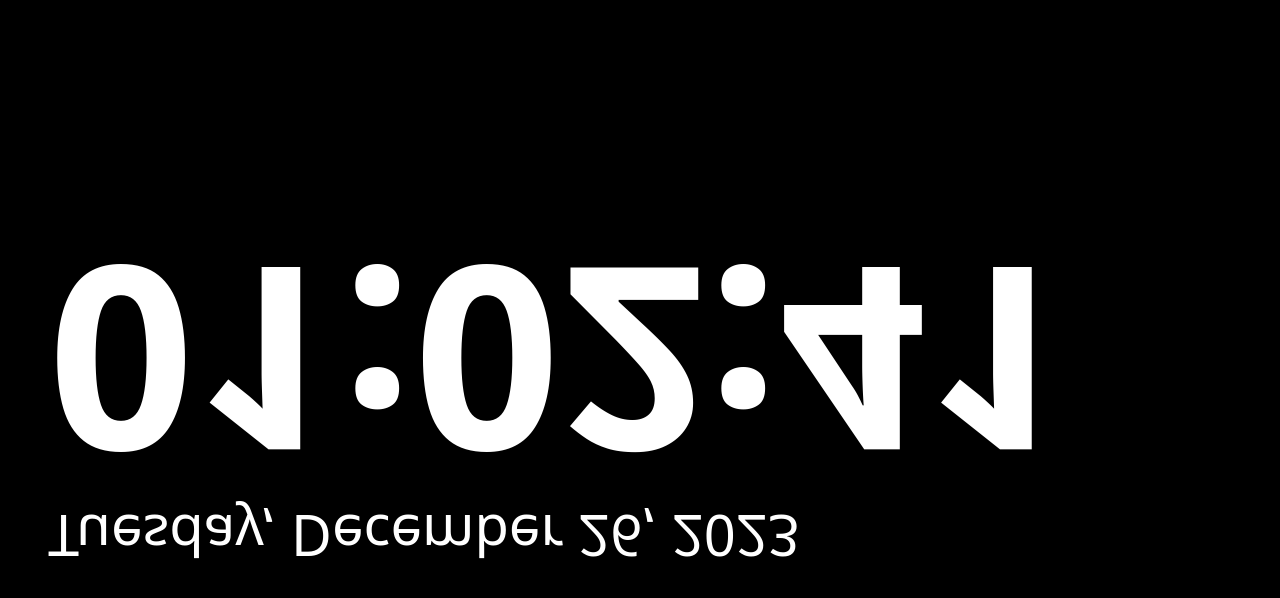
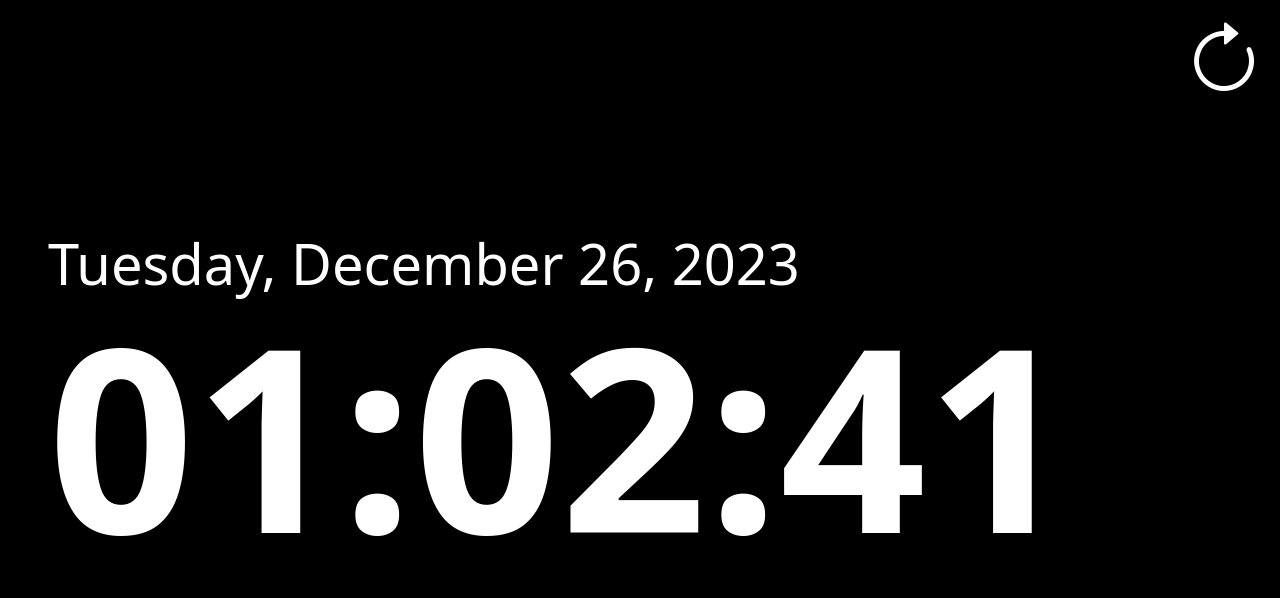
Before and after one commit to ddcreation/holobox, an Angular app: page /clock in a window 1280 px wide. Shown: the top 598 px of the page. Built offline with nearby package versions, Linux system fonts and the light colour scheme.

Commit message:
feat: :sparkles: Add screen icon

```diff
--- a/src/app/app.component.html
+++ b/src/app/app.component.html
@@ -1,3 +1,4 @@
 <main class="d-flex flex-column">
   <router-outlet></router-outlet>
+  <app-screen-icon></app-screen-icon>
 </main>
--- a/src/app/app.component.scss
+++ b/src/app/app.component.scss
@@ -3,3 +3,9 @@ main {
   width: 100%;
   overflow: hidden;
 }
+
+app-screen-icon {
+  position: absolute;
+  right: 1rem;
+  top: 0;
+}
--- a/src/app/app.component.ts
+++ b/src/app/app.component.ts
@@ -1,14 +1,15 @@
 import { Component } from '@angular/core';
 import { CommonModule } from '@angular/common';
 import { RouterOutlet } from '@angular/router';
+import { ScreenIconComponent } from './components/screen-icon/screen-icon.component';
 
 @Component({
   selector: 'app-root',
   standalone: true,
-  imports: [CommonModule, RouterOutlet],
+  imports: [CommonModule, RouterOutlet, ScreenIconComponent],
   templateUrl: './app.component.html',
-  styleUrl: './app.component.scss'
+  styleUrl: './app.component.scss',
 })
 export class AppComponent {
-  title = 'holobox';
+  title = 'Holobox';
 }
--- /dev/null
+++ b/src/app/components/screen-icon/screen-icon.component.html
@@ -0,0 +1 @@
+<div class="bi bi-{{ icon }}"></div>
--- /dev/null
+++ b/src/app/components/screen-icon/screen-icon.component.ts
@@ -0,0 +1,12 @@
+import { Component } from '@angular/core';
+
+@Component({
+  selector: 'app-screen-icon',
+  standalone: true,
+  imports: [],
+  templateUrl: './screen-icon.component.html',
+  styleUrl: './screen-icon.component.scss',
+})
+export class ScreenIconComponent {
+  public icon: string = 'arrow-clockwise';
+}
--- a/src/scss/layout.scss
+++ b/src/scss/layout.scss
@@ -8,9 +8,9 @@ main {
   width: 100%;
 
   // Mirror
-  -moz-transform: scale(1, -1);
-  -webkit-transform: scale(1, -1);
-  -o-transform: scale(1, -1);
-  -ms-transform: scale(1, -1);
-  transform: scale(1, -1);
+  // -moz-transform: scale(1, -1);
+  // -webkit-transform: scale(1, -1);
+  // -o-transform: scale(1, -1);
+  // -ms-transform: scale(1, -1);
+  // transform: scale(1, -1);
 }
--- a/src/styles.scss
+++ b/src/styles.scss
@@ -5,6 +5,7 @@
 
 // Bootstrap
 @import "../node_modules/bootstrap/scss/bootstrap.scss";
+@import "../node_modules/bootstrap-icons/font/bootstrap-icons.css";
 
 // Others
 @import "./scss/layout.scss";
```
Also changed, not shown: src/app/components/screen-icon/screen-icon.component.scss (added), 1 other file (tests, documents, lock files or other folders).
